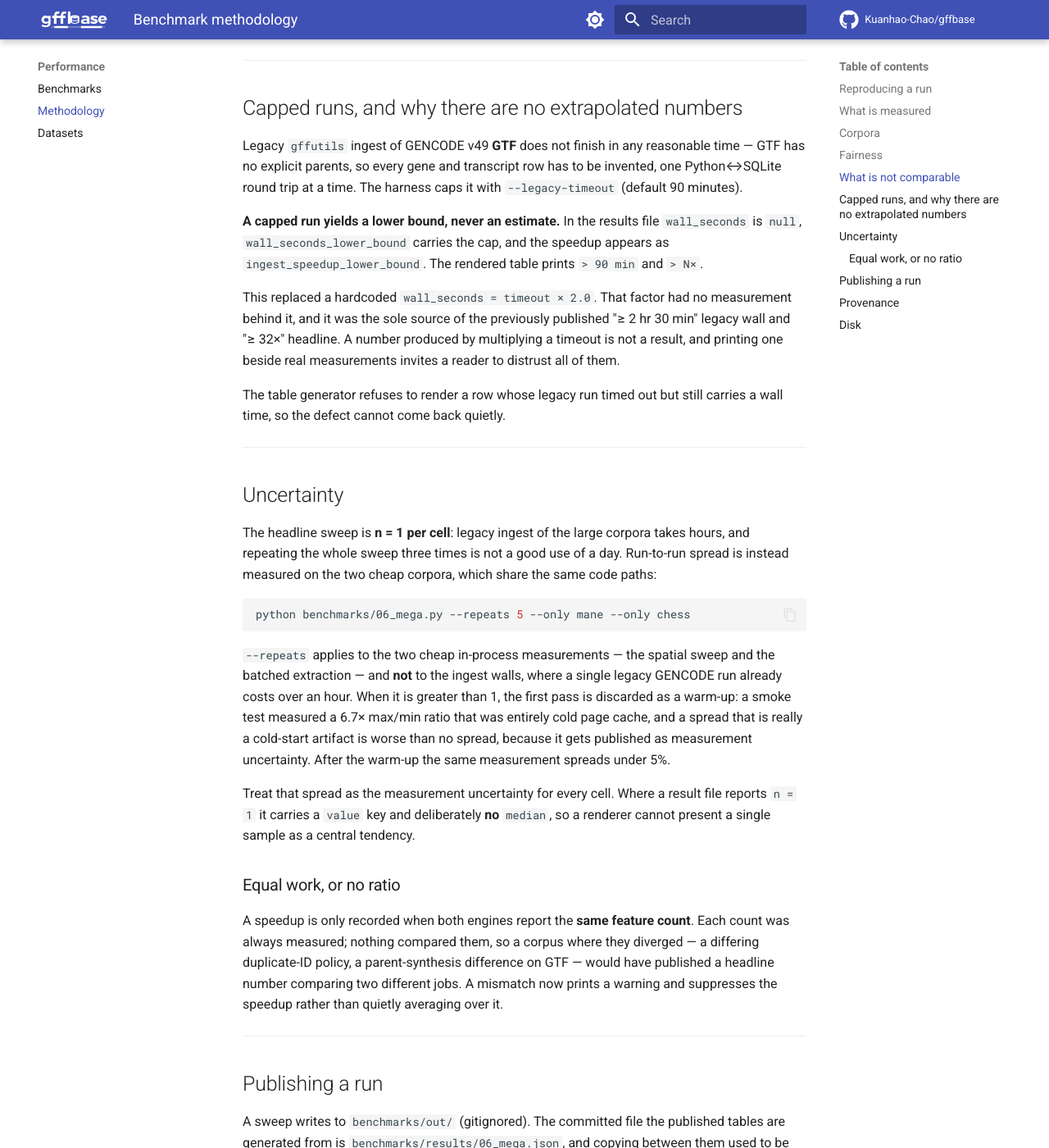
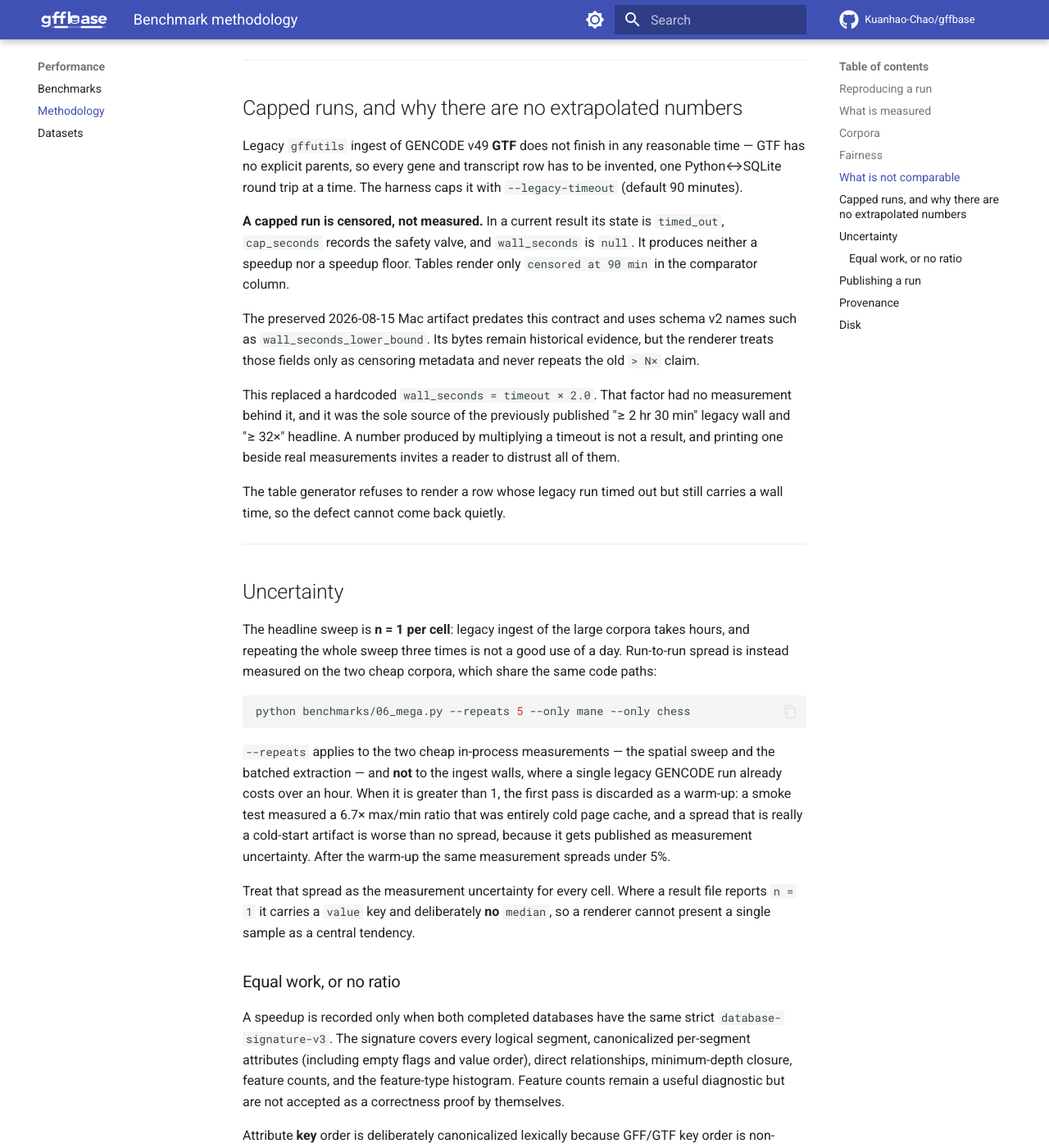
Before and after one commit to Kuanhao-Chao/gffbase, an MkDocs documentation site: the page built from docs/performance/methodology.md, in a window 1280 px wide and 1400 px high, scrolled down 1879 px. Shown: the whole window at 82% size. Built offline with MkDocs 1.6.1 and Material for MkDocs 9.7.7, drawn with Linux system fonts in a browser that asks for light colours; comment, search, counter and statistics services are not loaded; some of the changed text lies outside the part shown.

Commit message:
docs(bench): document censored benchmark timeouts

```diff
--- a/docs/performance/methodology.md
+++ b/docs/performance/methodology.md
@@ -84,10 +84,15 @@ reasonable time — GTF has no explicit parents, so every gene and transcript ro
 has to be invented, one Python↔SQLite round trip at a time. The harness caps it
 with `--legacy-timeout` (default 90 minutes).
 
-**A capped run yields a lower bound, never an estimate.** In the results file
-`wall_seconds` is `null`, `wall_seconds_lower_bound` carries the cap, and the
-speedup appears as `ingest_speedup_lower_bound`. The rendered table prints
-`> 90 min` and `> N×`.
+**A capped run is censored, not measured.** In a current result its state is
+`timed_out`, `cap_seconds` records the safety valve, and `wall_seconds` is
+`null`. It produces neither a speedup nor a speedup floor. Tables render only
+`censored at 90 min` in the comparator column.
+
+The preserved 2026-08-15 Mac artifact predates this contract and uses schema
+v2 names such as `wall_seconds_lower_bound`. Its bytes remain historical
+evidence, but the renderer treats those fields only as censoring metadata and
+never repeats the old `> N×` claim.
 
 This replaced a hardcoded `wall_seconds = timeout × 2.0`. That factor had no
 measurement behind it, and it was the sole source of the previously published
@@ -126,12 +131,17 @@ result file reports `n = 1` it carries a `value` key and deliberately **no**
 
 ### Equal work, or no ratio
 
-A speedup is only recorded when both engines report the **same feature
-count**. Each count was always measured; nothing compared them, so a corpus
-where they diverged — a differing duplicate-ID policy, a parent-synthesis
-difference on GTF — would have published a headline number comparing two
-different jobs. A mismatch now prints a warning and suppresses the speedup
-rather than quietly averaging over it.
+A speedup is recorded only when both completed databases have the same strict
+`database-signature-v3`. The signature covers every logical segment,
+canonicalized per-segment attributes (including empty flags and value order),
+direct relationships, minimum-depth closure, feature counts, and the
+feature-type histogram. Feature counts remain a useful diagnostic but are not
+accepted as a correctness proof by themselves.
+
+Attribute **key** order is deliberately canonicalized lexically because GFF/GTF
+key order is non-semantic and engines may expose inferred attributes
+differently. Value order is retained within each key, so reordering values
+changes the signature while reordering keys does not.
 
 ---
 
```
Also changed, not shown: CHANGELOG.md (+5 -4 lines), CONTRIBUTING.md (+5 -4 lines), README.md (+3 -4 lines), docs/index.md (+4 -5 lines), docs/performance.md (+5 -5 lines).
